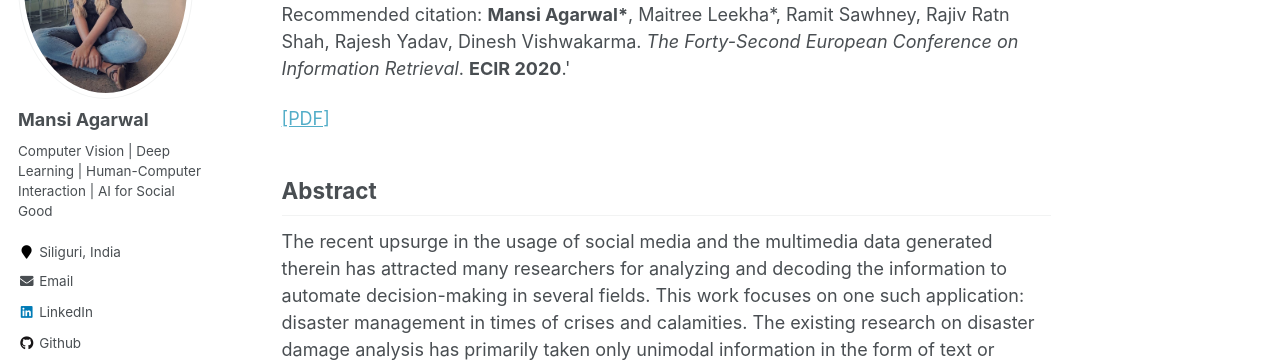
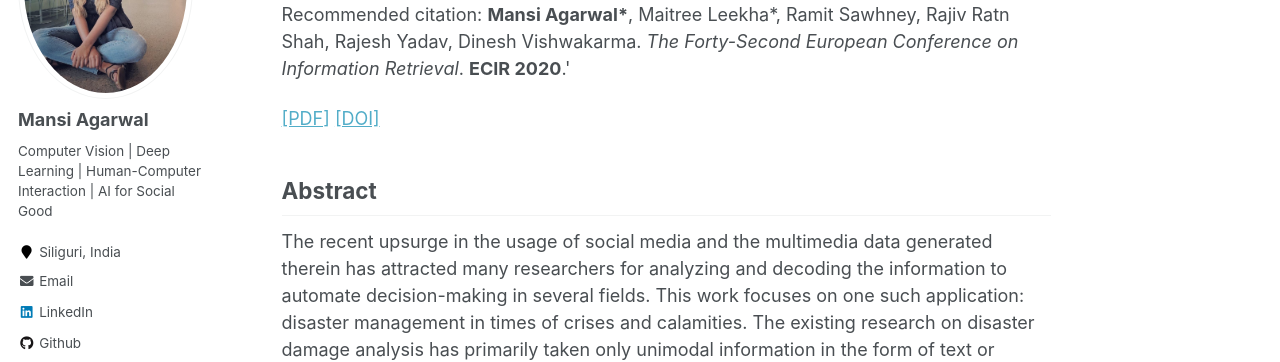
Before and after one commit to MansiAgarwal11/MansiAgarwal11.github.io, a Jekyll site: the page built from _publications/memis.md, in a window 1280 px wide and 1370 px high. Shown: the part 242-604 px from the top of the window. Built offline with Jekyll 4.4.1, drawn with Linux system fonts in a browser that asks for light colours.

Commit message:
Update memis.md

```diff
--- a/_publications/memis.md
+++ b/_publications/memis.md
@@ -7,7 +7,7 @@ date: 2020-9-30
 citation: <b>Mansi Agarwal*</b>, Maitree Leekha*, Ramit Sawhney, Rajiv Ratn Shah, Rajesh Yadav, Dinesh Vishwakarma. <i>The Forty-Second European Conference on Information Retrieval</i>. <b>ECIR 2020</b>.'
 ---
 
-[[PDF]](https://arxiv.org/pdf/2010.12810.pdf)
+[[PDF]](https://mansiagarwal11.github.io/files/ECIR20.pdf)  [[DOI]](https://link.springer.com/chapter/10.1007/978-3-030-45439-5_32)
 
 ## Abstract
 The recent upsurge in the usage of social media and the multimedia data generated therein has attracted many researchers for analyzing and decoding the information to automate decision-making in several fields. This work focuses on one such application: disaster management in times of crises and calamities. The existing research on disaster damage analysis has primarily taken only unimodal information in the form of text or image into account. These unimodal systems, although useful, fail to model the relationship between the various modalities. Different modalities often present supporting facts about the task, and therefore, learning them together can enhance performance. We present MEMIS, a system that can be used in emergencies like disasters to identify and analyze the damage indicated by user-generated multimodal social media posts, thereby helping the disaster management groups in making informed decisions. Our leave-one-disaster-out experiments on a multimodal dataset suggest that not only does fusing information in different media forms improves performance, but that our system can also generalize well to new disaster categories. Further qualitative analysis reveals that the system is responsive and computationally efficient.
```
